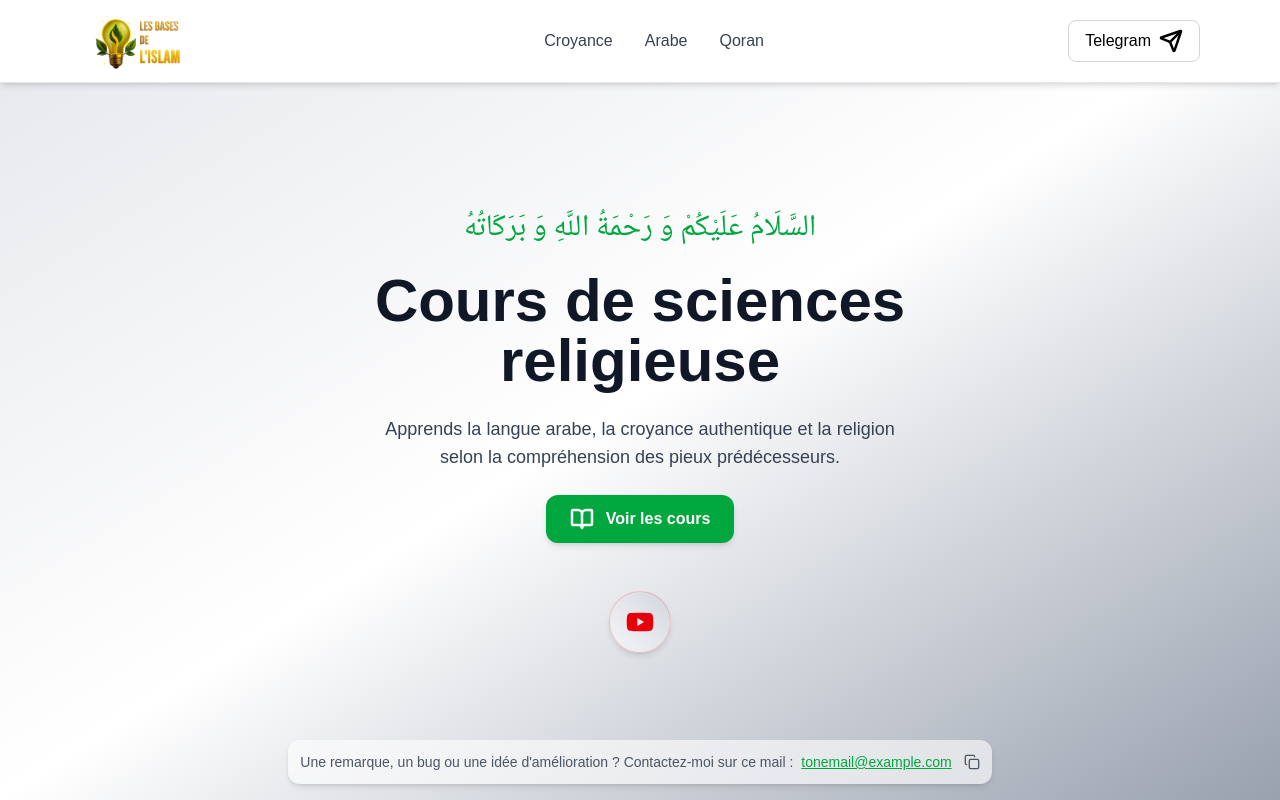
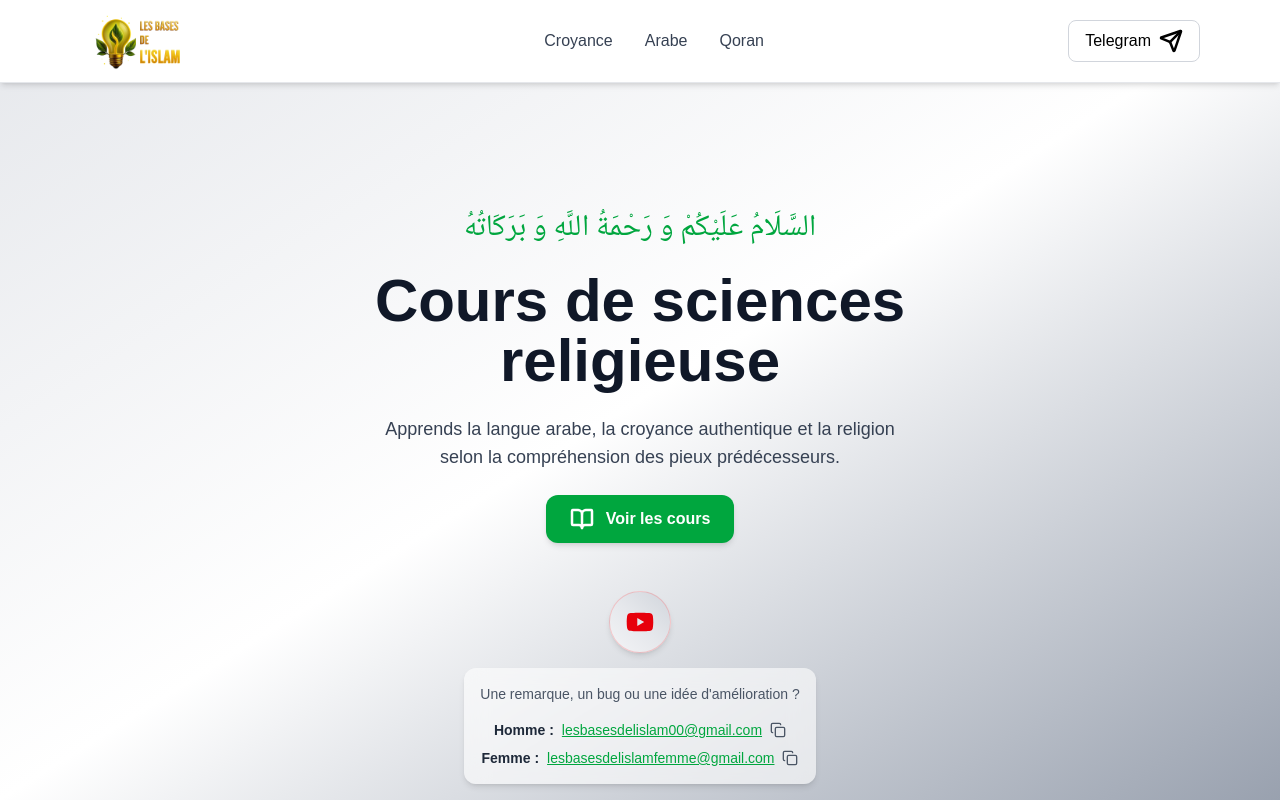
Before and after one commit to Abdelhadi-coder/Les_Bases_De_Islam, a React (Vite) app: page / in a window 1280 px wide. Built offline with nearby package versions, Linux system fonts and the light colour scheme; a web font is replaced by a local one.

Commit message:
ADD : added the adress mail for contact

```diff
--- a/src/App.jsx
+++ b/src/App.jsx
@@ -90,11 +90,11 @@ import { useState, useEffect } from 'react';
 import { BookOpen, Sun, Moon } from 'lucide-react';
 import { Link } from 'react-router-dom';
 import Footer from './components/Footer';
+import CopiedToast from './components/CopiedToast';
 
 const Home = () => {
-  const [theme, setTheme] = useState(() => {
-    return localStorage.getItem('theme') || 'light';
-  });
+  const [theme, setTheme] = useState(() => localStorage.getItem('theme') || 'light');
+  const [showToast, setShowToast] = useState(false);
 
   const toggleTheme = () => {
     const newTheme = theme === 'dark' ? 'light' : 'dark';
@@ -102,15 +102,19 @@ const Home = () => {
     localStorage.setItem('theme', newTheme);
   };
 
+  const triggerToast = () => {
+    setShowToast(true);
+    setTimeout(() => setShowToast(false), 2000);
+  };
+
   useEffect(() => {
-    if (theme === 'dark') {
-      document.documentElement.classList.add('dark');
-    } else {
-      document.documentElement.classList.remove('dark');
-    }
+    document.documentElement.classList.toggle('dark', theme === 'dark');
   }, [theme]);
 
   return (
+    <>
+      <CopiedToast visible={showToast} />
+
       <main className="h-screen flex flex-col items-center justify-center bg-gradient-to-br from-gray-200 via-white to-gray-400 px-4 transition-colors duration-500 relative">
         <div className="absolute top-4 right-4">
           <button
@@ -128,7 +132,7 @@ const Home = () => {
 
         <div className="text-center space-y-6 mt-16 transition-all duration-500 max-w-xl px-4">
           <h4 className="text-3xl text-green-600 font-medium font-arabic tracking-normal">
-          السَّلَامُ عَلَيْكُمْ وَ رَحْمَةُ اللَّهِ وَ بَرَكَاتُهُ
+            السَّلَامُ عَلَيْكُمْ وَ رَحْمَةُ اللَّهِ وَ بَرَكَاتُهُ
           </h4>
           <h1 className="text-5xl md:text-6xl font-bold text-gray-900">
             Cours de sciences religieuse
@@ -144,6 +148,7 @@ const Home = () => {
             <BookOpen size={24} strokeWidth={2.5} className="group-hover:rotate-6 transition-transform duration-300" />
             Voir les cours
           </Link>
+
           <div className="mt-6 flex justify-center">
             <a
               href="https://m.youtube.com/@LesbasesdelislamAliy"
@@ -164,8 +169,10 @@ const Home = () => {
             </a>
           </div>
         </div>
-      <Footer />
+
+        <Footer onCopy={triggerToast} />
       </main>
+    </>
   );
 };
 
--- /dev/null
+++ b/src/components/CopiedToast.jsx
@@ -0,0 +1,13 @@
+import React from 'react';
+
+export default function CopiedToast({ visible }) {
+  return (
+    <div
+      className={`fixed top-1/2 left-1/2 -translate-x-1/2 -translate-y-1/2 px-6 py-4 rounded-2xl bg-gray-800/80 text-white text-lg font-semibold shadow-lg backdrop-blur-md z-50 transition-opacity duration-500 ${
+        visible ? 'opacity-100' : 'opacity-0 pointer-events-none'
+      }`}
+    >
+      ✅ Email copié !
+    </div>
+  );
+}
--- a/src/components/Footer.jsx
+++ b/src/components/Footer.jsx
@@ -1,31 +1,31 @@
 import { Copy } from 'lucide-react';
-import { useState } from 'react';
 
-function Footer() {
-  const [copied, setCopied] = useState(false);
-  const email = "tonemail@example.com";
+function Footer({ onCopy }) {
+  const emails = [
+    { label: "Homme", email: "lesbasesdelislam00@gmail.com" },
+    { label: "Femme", email: "lesbasesdelislamfemme@gmail.com" },
+  ];
 
-  const handleCopy = () => {
+  const handleCopy = (email) => {
     navigator.clipboard.writeText(email);
-    setCopied(true);
-    setTimeout(() => setCopied(false), 2000);
+    if (onCopy) onCopy();
   };
 
   return (
-    <footer className="absolute bottom-4 w-full px-6 text-center text-sm text-gray-600 dark:text-gray-300">
-      <div className="inline-flex items-center justify-center gap-2 p-3 rounded-xl bg-white/60 dark:bg-black/30 backdrop-blur-md shadow-md transition-all duration-300 hover:shadow-lg hover:scale-[1.02]">
-        <span>
-          Une remarque, un bug ou une idée d'amélioration ? Contactez-moi sur ce mail :
-        </span>
-        <div className="inline-flex items-center gap-1 cursor-pointer group relative" onClick={handleCopy}>
-          <span className="text-green-600 dark:text-green-400 font-medium underline">{email}</span>
-          <Copy size={16} className="text-gray-600 dark:text-gray-300 ml-2 group-hover:text-green-500 transition-colors" />
-          {copied && (
-            <span className="absolute -top-6 left-1/2 -translate-x-1/2 bg-green-600 text-white text-xs rounded px-2 py-0.5 shadow-md">
-              Copié !
-            </span>
-          )}
-        </div>
+    <footer className="absolute bottom-4 w-full px-4 text-center text-sm text-gray-600 dark:text-gray-300">
+      <div className="inline-flex flex-col items-center gap-2 p-4 rounded-xl bg-white/60 dark:bg-black/30 backdrop-blur-md shadow-md transition-all duration-300 hover:shadow-lg hover:scale-[1.02] max-w-lg mx-auto">
+        <p className="mb-2 font-medium">Une remarque, un bug ou une idée d'amélioration ?</p>
+        {emails.map(({ label, email }, i) => (
+          <div
+            key={i}
+            className="flex items-center gap-2 cursor-pointer group"
+            onClick={() => handleCopy(email)}
+          >
+            <span className="text-gray-800 dark:text-white font-semibold">{label} :</span>
+            <span className="text-green-600 dark:text-green-400 font-medium underline">{email}</span>
+            <Copy size={16} className="text-gray-600 dark:text-gray-300 group-hover:text-green-500 transition-colors" />
+          </div>
+        ))}
       </div>
     </footer>
   );
```
Lines whose indentation alone changed are shown as unchanged.
